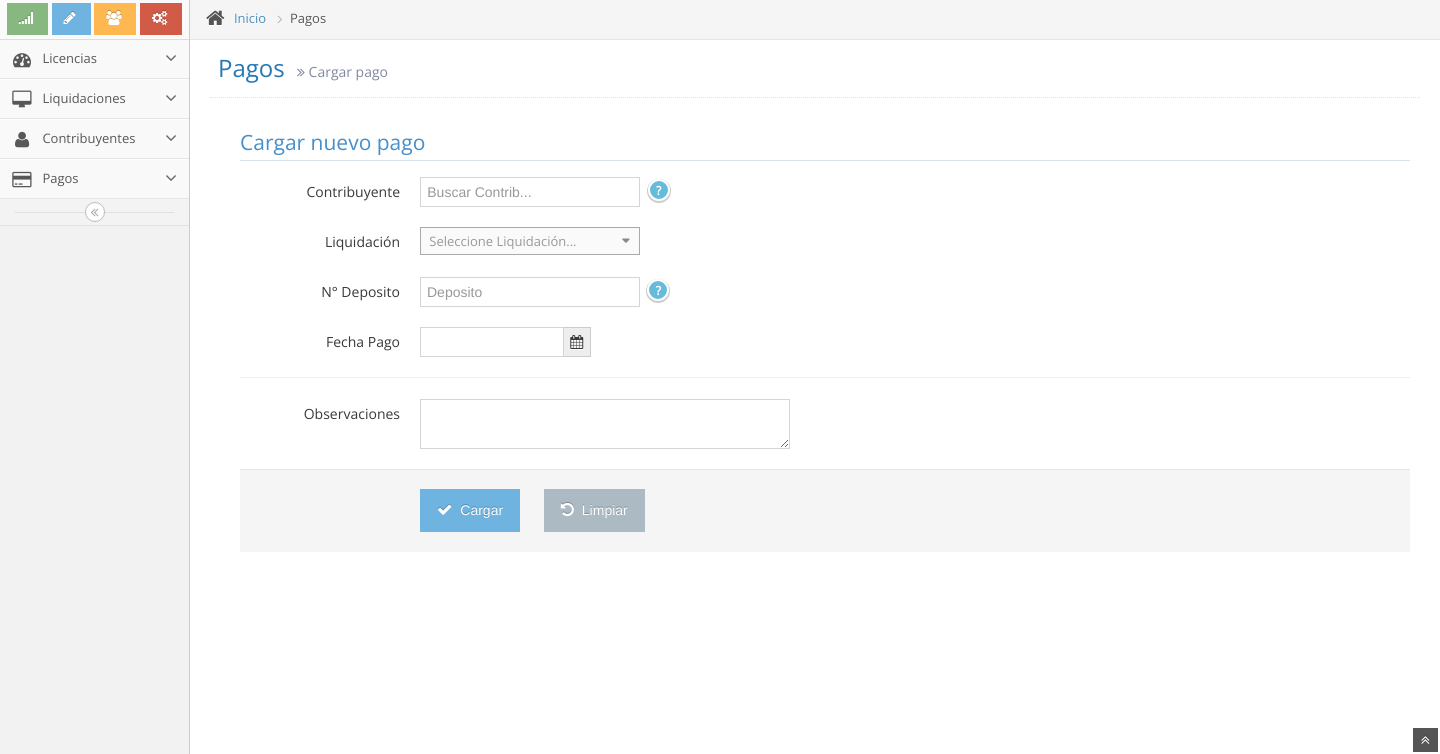
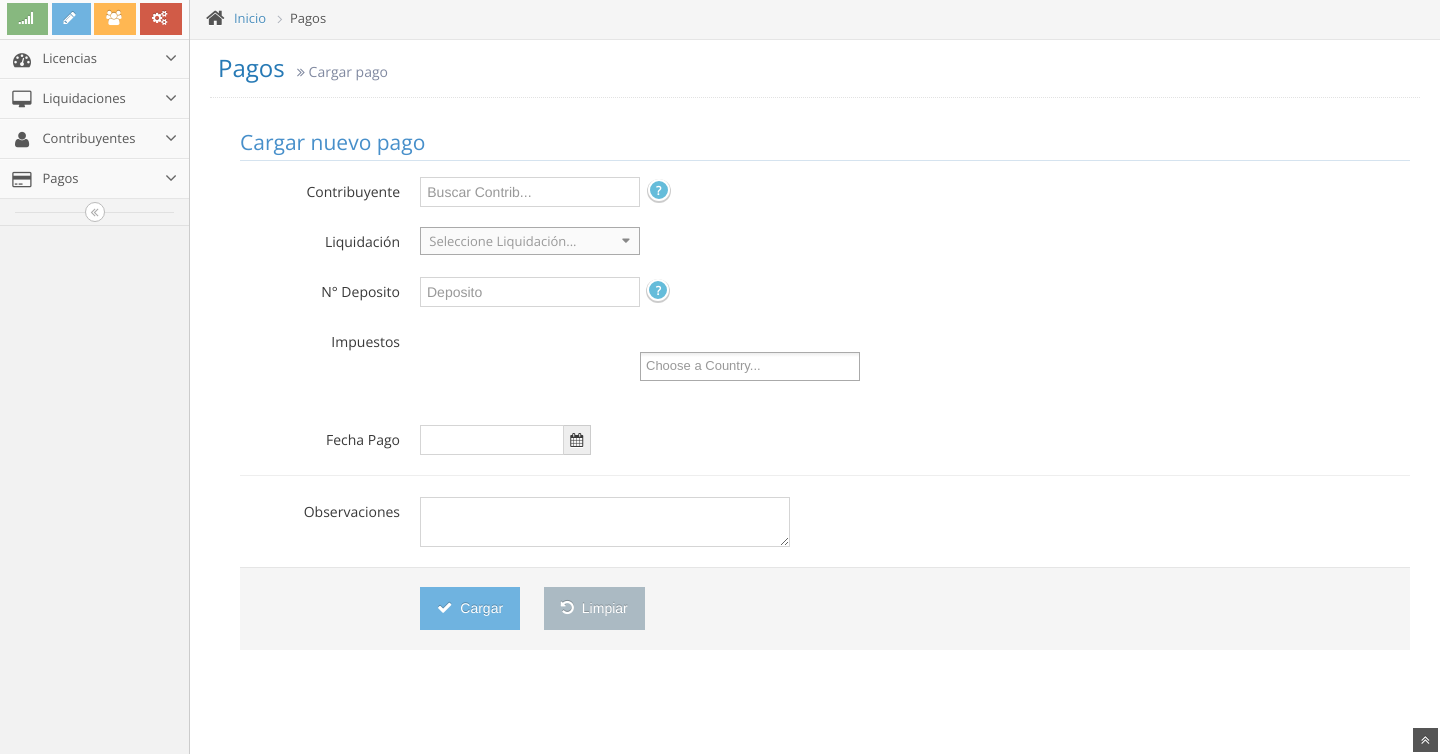
Before and after one commit to eliezerfot123/django-hacienda, a Django app: template hacienda/templates/crear_pago.html in a window 1440 px wide. Shown: the part 46-800 px from the top of the page. Run offline with Django 3.2, Linux system fonts and the light colour scheme; the template is opened without the code that fills it, so the values that code supplies are empty; parts of the project's set-up code (start-up, migrations or seed data) failed here and were passed over; some libraries are stand-ins or nearby versions.

Commit message:
Agregando seleccion multiple de impuesto a crear pago

```diff
--- a/hacienda/templates/crear_pago.html
+++ b/hacienda/templates/crear_pago.html
@@ -199,6 +199,20 @@
 											<span class="help-button" data-rel="popover" data-trigger="hover" data-placement="left" data-content="Ingrese el número de deposito del banco." title="Deposito">?</span>
 										</div>
 									</div>
+									<div class="control-group">
+                                            <label class="control-label" for="form-field-select-4">Impuestos</label>
+											<div class="controls">
+												<div class="row-fluid input-append">
+
+                                                        <select multiple="" class="chzn-select" id="form-field-select-4" data-placeholder="Choose a Country...">
+                                                        {% for impuesto in impuestos %}
+                                                            <option value="{{ impuesto.id}}" />{{impuesto.codigo}} {{ impuesto.descripcion }}</option>
+                                                            {% endfor %}
+                                                        </select>
+                                                </div>
+                                            </div>
+
+                                    </div>
 
 									<div class="control-group">
 										<div class="row-fluid">
```
Also changed, not shown: contribuyentes/views.py (+4 -5 lines).
